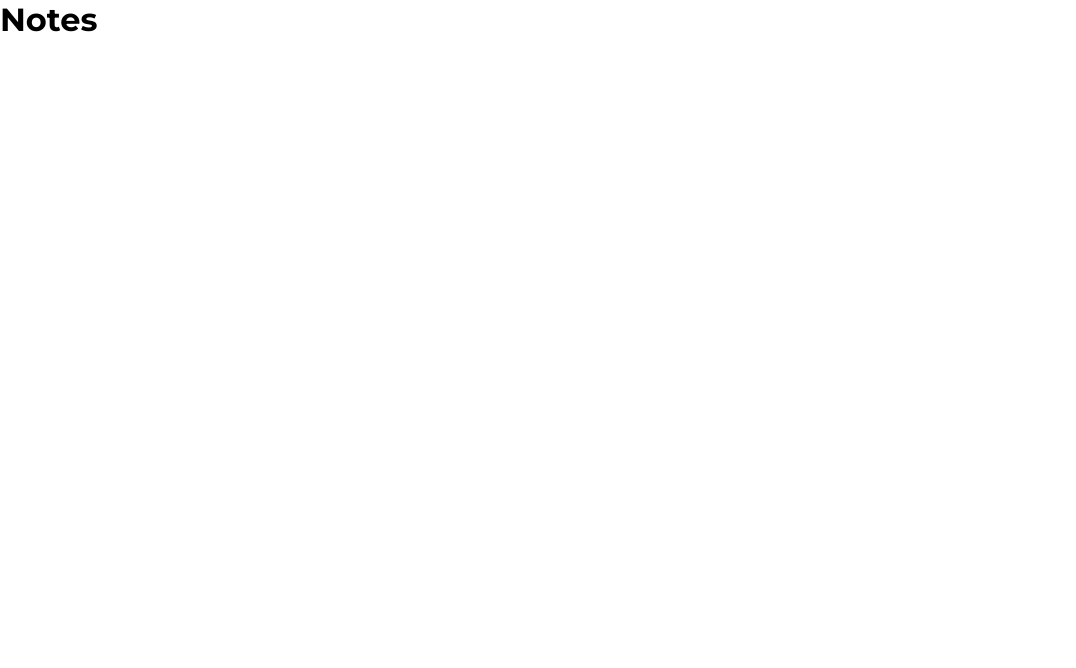
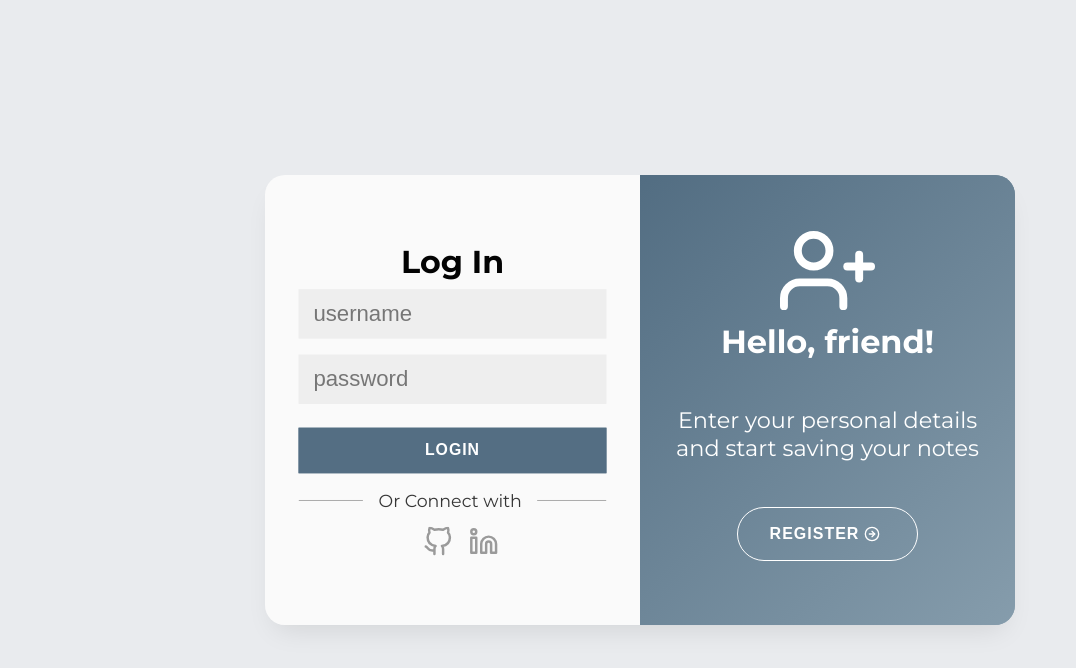
Before and after one commit to tevfik94/reactjs-notes-app, a React (Create React App) app: page / in a window 1280 px wide. Shown: the top 668 px of the page, without its empty margins (0-1076 px from the left). Built offline with nearby package versions, Linux system fonts and the light colour scheme.

Commit message:
Update App.js

```diff
--- a/src/App.js
+++ b/src/App.js
@@ -1,9 +1,22 @@
+import { RouterProvider, createBrowserRouter } from "react-router-dom";
 import "./App.css";
+import LoginSignup from "./pages/LoginSignup";
+import Notes from "./pages/Notes";
 
 function App() {
+  const router = createBrowserRouter([
+    {
+      path: "/",
+      element: <LoginSignup />,
+    },
+    {
+      path: "/notes",
+      element: <Notes />,
+    },
+  ]);
   return (
     <div className="App">
-      <h1>Notes</h1>
+      <RouterProvider router={router} />
     </div>
   );
 }
```
